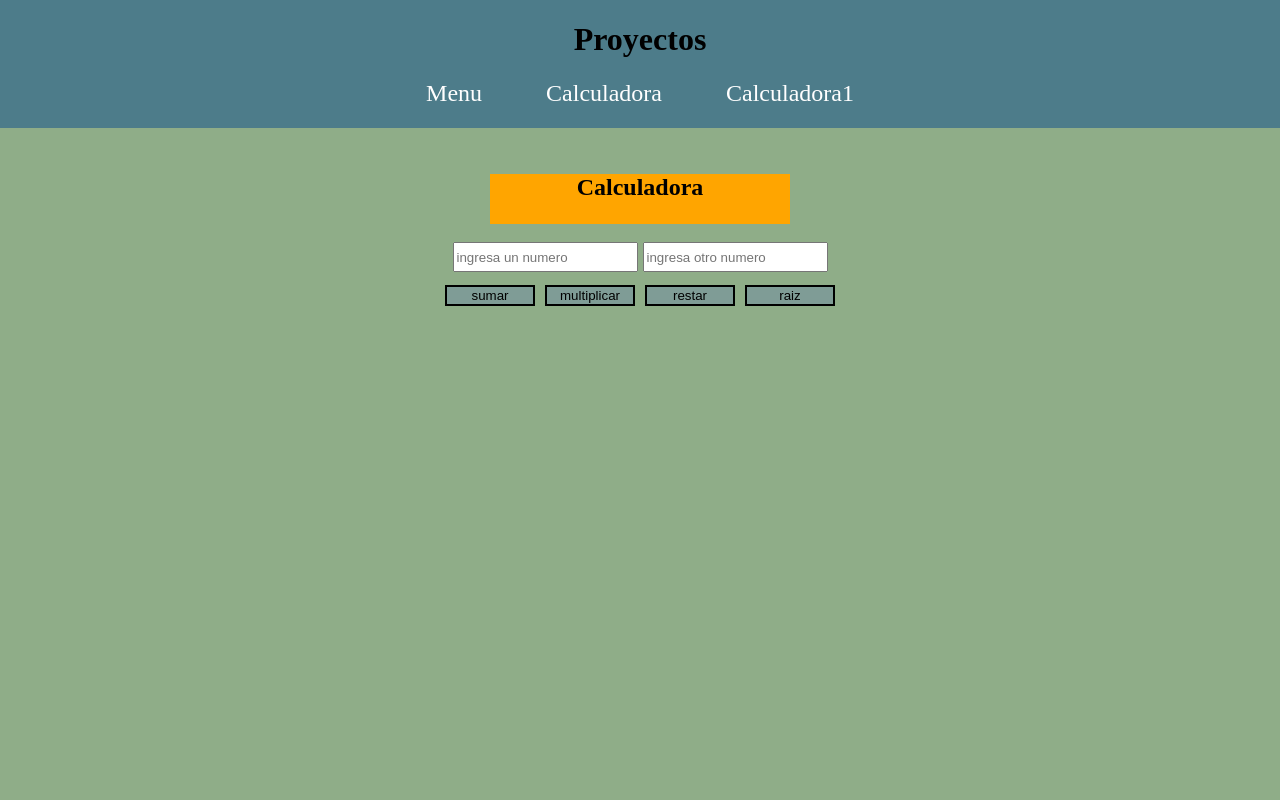
After one commit to AlejandroDS1234/Alejandro-Ducuara-Clases, a Flask app: page /calculadora1 in a window 1280 px wide. The commit adds this page. Run offline with Flask 3, Linux system fonts and the light colour scheme.

Commit message:
pagina de calculadoras

```diff
--- a/ramdom/calculadora2.0/sever.py
+++ b/ramdom/calculadora2.0/sever.py
@@ -6,5 +6,14 @@ cal=Flask(__name__)
 def index():
     return render_template("index.html")
 
+@cal.route('/calculadora')
+def calculadora():
+    return render_template('calculadora.html')
+
+@cal.route('/calculadora1')
+def calculadora1():
+    return render_template('calculadora1.html')
+
+
 if __name__=="__main__":
     cal.run(debug=True)
--- a/ramdom/calculadora2.0/static/diseño.css
+++ b/ramdom/calculadora2.0/static/diseño.css
@@ -7,6 +7,14 @@ html, body {
     background-color: #8FAD88;
 
 }
+
+section{
+    background-color: #8FAD88;
+    width: 100%;
+    animation: aparecer 2s;
+    animation: name duration timing-function delay iteration-count direction fill-mode;
+}
+
 .calculadora {
     box-sizing: border-box;
     width: 50%;
@@ -48,19 +56,26 @@ html, body {
     margin: 0.25%;
     border: 2px solid black;
     background-color: #7F9C96;
+    transition: background 0.25s linear;
 
     /* padding: 0; */
 }
 
-h1 {
+.boton:hover {
+    background-color: #1b4079;
+}
+
+header {
     box-sizing: border-box;
     display: flex;
     align-items: center;
-    justify-content: center;
+    /* justify-content: center; */
     margin: auto;
     text-align: center;
     background-color: #4D7C8A;
     height: 15%;
+    padding-bottom: 10%;
+    flex-direction: column;
 }
 
 .res {
@@ -103,3 +118,59 @@ h1 {
     font-size: 100%;
 
 }
+
+.navegar {
+    /* background-color: blueviolet; */
+    display: flex;
+    width: 100%;
+    justify-content: center;
+    gap: 5%;
+}
+
+.navegar a {
+    color: white;
+    font-size: 150%;
+    text-decoration:none;
+}
+
+
+/* animaciones */
+
+@keyframes aparecer {
+
+    from{
+        opacity: 0;;
+    }
+
+    to {
+        opacity: 100%;;
+    }
+
+}
+
+
+/*  */
+
+.inp {
+    height: 30px;
+    display: flex;
+    text-align: center;
+    justify-content: center;
+}
+.op {
+    font-size: 20px;
+    text-align: center;
+    margin: 1.25px 2.5px;
+}
+
+.cabeza {
+    background-color: orange;
+    width: 300px;
+    height: 50px;
+    margin: auto;
+}
+
+.pp {
+    text-align: center;
+    margin-top: 10px;
+}
--- /dev/null
+++ b/ramdom/calculadora2.0/static/funcion_cal1.js
@@ -0,0 +1,63 @@
+function numero() {
+    document.getElementById("operador").innerText = "  "
+    document.getElementById("res").innerText = ""
+    document.getElementById("res2").innerText = ""
+    let num1=parseFloat(document.getElementById("num1").value)
+    let num2=parseFloat(document.getElementById("num2").value)
+    return {num1, num2}
+}
+function suma() {
+    let {num1, num2}=numero()
+    let tres=num1+num2
+
+    if (isNaN(tres)) {
+        holamundo(2)
+    } else {
+        document.getElementById("operador").innerText = "+"
+        document.getElementById("res").innerText = `Resultado suma: ${tres}`
+    }
+}
+function multiplicacion() {
+    let {num1, num2}=numero()
+    let cuatro=num1*num2
+
+    if (isNaN(cuatro)) {
+        holamundo()
+    } else {
+        document.getElementById("operador").innerText = "x"
+        document.getElementById("res").innerText = `Resultado multiplicación: ${cuatro}`
+    }
+}
+function restar() {
+    let {num1, num2}=numero()
+    let cinco=num1-num2
+
+    if (isNaN(cinco)) {
+        holamundo()
+    } else {
+        document.getElementById("operador").innerText = "-"
+        document.getElementById("res").innerText = `Resultado resta: ${cinco}`
+    }
+}
+function raiz() {
+    let {num1, num2}=numero()
+    let raiznum1=num1**0.5
+    let raiznum2=num2**0.5
+
+    let a=false
+    let b=false
+
+    !isNaN(raiznum1) ? document.getElementById("res").innerText=`Raiz de ${num1}: ${raiznum1}` : a = true
+
+    !isNaN(raiznum2) ? document.getElementById("res2").innerText=`Raiz de ${num2}: ${raiznum2}` : b = true
+
+    a && b ? holamundo(2) : a=true
+}
+
+function holamundo(num) {
+    if (num==1) {
+        document.getElementById("res").innerText = "Hola mundo"
+    } else {
+        document.getElementById("res").innerText = "Ingrese un numero"
+    }
+}
--- /dev/null
+++ b/ramdom/calculadora2.0/templates/calculadora1.html
@@ -0,0 +1,36 @@
+
+<!DOCTYPE html>
+<html lang="es">
+{% extends 'encabezado.html'%}
+<body>
+    {% block content %}
+    <section>
+        <script src="{{ url_for('static', filename='funcion_cal1.js') }}"></script>
+        <div class="cabeza">
+            <h2 class="pp">Calculadora</h2>
+        </div>
+
+        <br>
+        <div class="inp">
+
+            <input  type="number" id="num1" placeholder="ingresa un numero" required>
+            <p class="op" id="operador"> </p>
+            <input  type="number" id="num2" placeholder="ingresa otro numero" required>
+        </div>
+        <!--<br>-->
+        <div class="pp">
+            <button class="boton" onclick="suma()">sumar</button>
+            <button class="boton" onclick="multiplicacion()">multiplicar</button>
+            <button class="boton" onclick="restar()">restar</button>
+            <button class="boton" onclick="raiz()">raiz</button>
+            <!-- <a href ="pag2.html">
+                <button class="boton" onclick="raiz()">logaritmo</button>
+            </a> -->
+
+        </div>
+        <p id="res" class="pp"></p>
+        <p id="res2" class="pp"></p>
+    </section>
+    {% endblock %}
+</body>
+</html>
--- /dev/null
+++ b/ramdom/calculadora2.0/templates/encabezado.html
@@ -0,0 +1,23 @@
+<!DOCTYPE html>
+<html lang="en">
+<head>
+    <meta charset="UTF-8">
+    <meta name="viewport" content="width=device-width, initial-scale=1.0">
+    <link href="{{ url_for('static', filename='diseño.css') }}" rel="stylesheet">
+    <title>Mi pagina</title>
+</head>
+<body>
+    <header>
+        <h1>Proyectos</h1>
+        <nav class="navegar">
+            <a href="{{url_for('index')}}">Menu</a>
+            <a  href="{{url_for('calculadora')}}">Calculadora</a>
+            <a href="{{url_for('calculadora1')}}">Calculadora1</a>
+        </nav>
+    </header>
+    <br><br>
+        {% block content %}
+        {% endblock %}
+
+</body>
+</html>
```
Also changed, not shown: TKinter/clase 54/Calculadora/mairon clase 54 --calculadora TKinterr--.py (+42 -26 lines), ramdom/calculadora2.0/templates/calculadora.html (added, +56 -0 lines), ramdom/calculadora2.0/templates/index.html (+10 -54 lines), TKinter/clase 54/Calculadora/icono.ico (added), TKinter/tkinter_colores.png (added), 1 other file.
